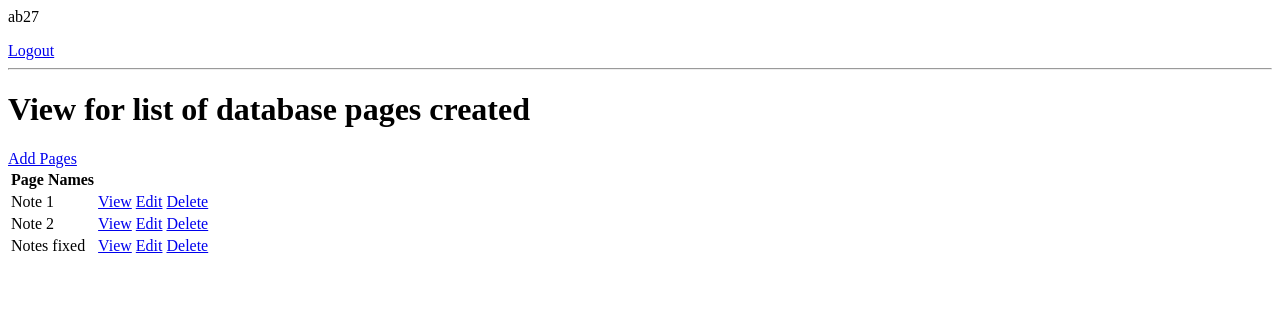
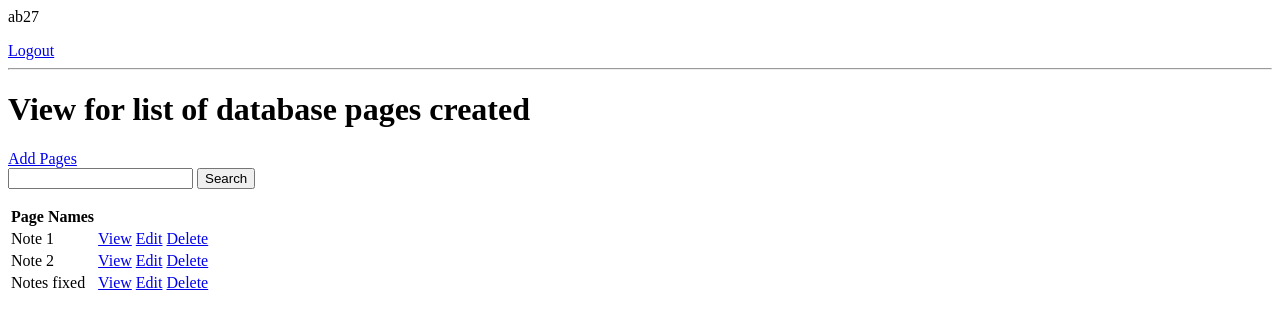
Before and after one commit to AB27-source/FinalProject, a Django app: page / in a window 1280 px wide. Shown: the top 329 px of the page. Run offline with Django 4.2, Linux system fonts and the light colour scheme; a user stored in the database is signed in; data comes from the database, SQL or seed files in the repository; both versions use the stored data as it was after the commit.

Commit message:
added search box

```diff
--- a/base/models.py
+++ b/base/models.py
@@ -1,6 +1,11 @@
 import imp
 from django.db import models
 from django.contrib.auth.models import User
+
+# class UserFolder(models.Model):
+#     name = models.CharField(...)
+#     parent = models.ForeignKey("Folder", null=True,)
+
 
 class NotesPage(models.Model):
     user = models.ForeignKey(User, on_delete=models.CASCADE, null=True, blank=True)
--- a/base/templates/base/login.html
+++ b/base/templates/base/login.html
@@ -4,3 +4,5 @@
     {{form.as_p}}
     <input type="submit" value="Login">
 </form>
+
+<p> Sign up for an account <a href="{% url 'register' %}">Register</a> </p>
--- a/base/templates/base/notespage_list.html
+++ b/base/templates/base/notespage_list.html
@@ -10,6 +10,11 @@
 <h1>View for list of database pages created</h1>
 
 <a href="{% url 'page-create' %}">Add Pages</a>
+
+<form method="GET">
+    <input type="text" name="search_for" value="{{search}}">
+    <input type="submit" value="Search">
+</form>
 
 <table>
     <tr>
--- a/base/urls.py
+++ b/base/urls.py
@@ -1,10 +1,11 @@
 from django.urls import path
-from .views import PageDetail, PageList, CreatePage, UpdatePage, DeletePage, UserLoginView
+from .views import PageDetail, PageList, CreatePage, UpdatePage, DeletePage, UserLoginView, RegisterPage
 from django.contrib.auth.views import LogoutView
 
 urlpatterns = [
     path('login/', UserLoginView.as_view(), name='login'),
     path('logout/', LogoutView.as_view(next_page='login'), name='logout'),
+    path('register/', RegisterPage.as_view(), name="register"),
     path('', PageList.as_view(), name='pages'),
     path('page/<int:pk>/', PageDetail.as_view(), name='page'),
     path('page-create/', CreatePage.as_view(), name='page-create'),
--- a/base/views.py
+++ b/base/views.py
@@ -1,14 +1,22 @@
-from django.shortcuts import render
+from django.shortcuts import redirect, render
 from django.views.generic.list import ListView
 from django.views.generic.detail import DetailView
-from django.views.generic.edit import CreateView, UpdateView, DeleteView
+from django.views.generic.edit import CreateView, UpdateView, DeleteView, FormView
 from django.urls import reverse, reverse_lazy
 
+# importing login view
 from django.contrib.auth.views import LoginView
 
+# importing LoginRequiredMixin to prevent unauthorized users from viewing pages
 from django.contrib.auth.mixins import LoginRequiredMixin
 
+from django.contrib.auth.forms import UserCreationForm
+
+from django.contrib.auth import login
+
+# importing NotesPage model
 from .models import NotesPage
+
 
 # views for user authentication
 class UserLoginView(LoginView):
@@ -20,6 +28,25 @@ class UserLoginView(LoginView):
         # when pages deleted it reverts user to homepage
         return reverse_lazy('pages')
 
+class RegisterPage(FormView):
+    template_name = 'base/register.html'
+    form_class = UserCreationForm
+    # if user is already signed in it redirects the user
+    redirect_authenticated_user = True
+    success_url = reverse_lazy('pages')
+
+    def form_valid(self, form):
+        user = form.save()
+        if user is not None:
+            login(self.request, user)
+        return super(RegisterPage, self).form_valid(form)
+
+    def get(self, *args, **kwargs):
+        if self.request.user.is_authenticated:
+            return redirect('pages')
+        return super(RegisterPage, self).get(*args, **kwargs)
+
+
 # views for models
 class PageList(LoginRequiredMixin, ListView):
     # referencing NotesPage model
@@ -29,6 +56,13 @@ class PageList(LoginRequiredMixin, ListView):
     def get_context_data(self, **kwargs):
         context = super().get_context_data(**kwargs)
         context['pages'] = context['pages'].filter(user=self.request.user)
+
+        search = self.request.GET.get('search_for') or ''
+        # searching for note name
+        if search:
+            context['pages'] = context['pages'].filter(title__icontains=search)
+
+        context['search'] = search
         return context
 
 class PageDetail(LoginRequiredMixin, DetailView):
```
Also changed, not shown: base/templates/base/register.html (added, +8 -0 lines), db.sqlite3.
